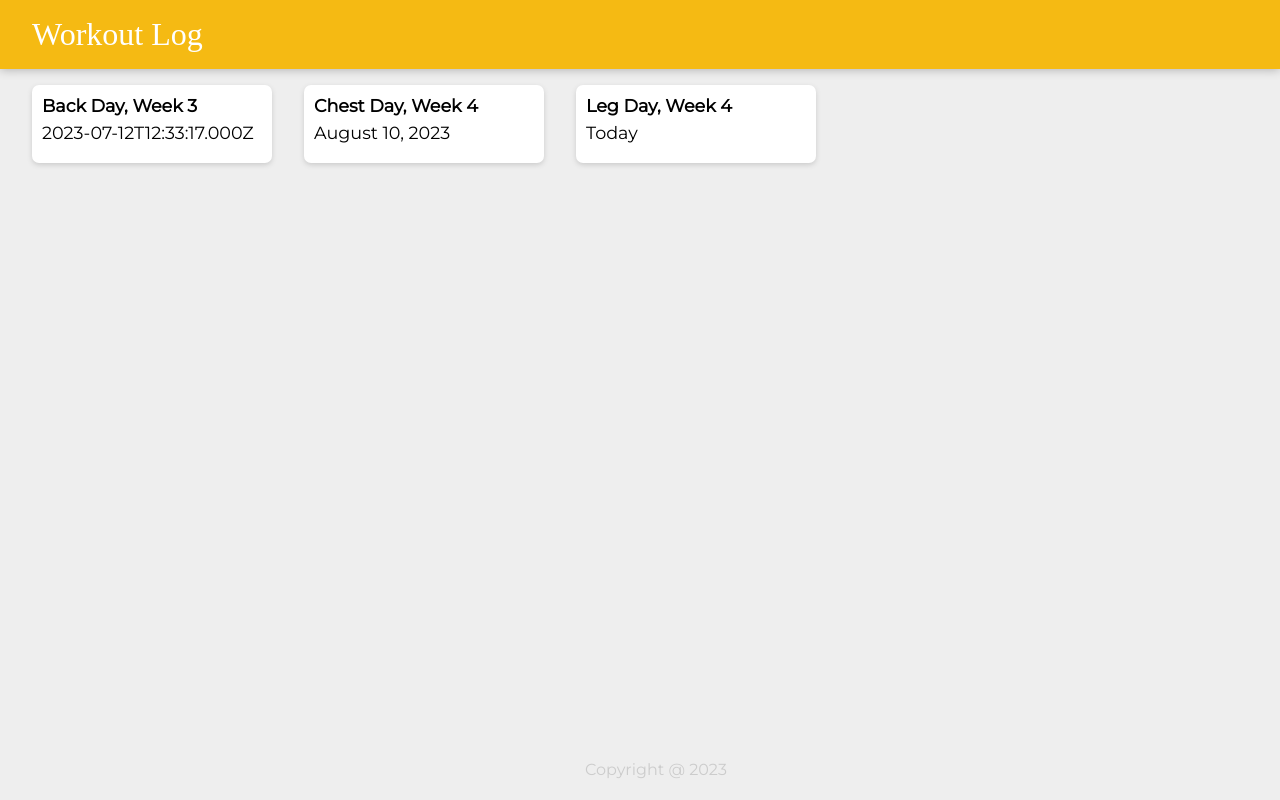
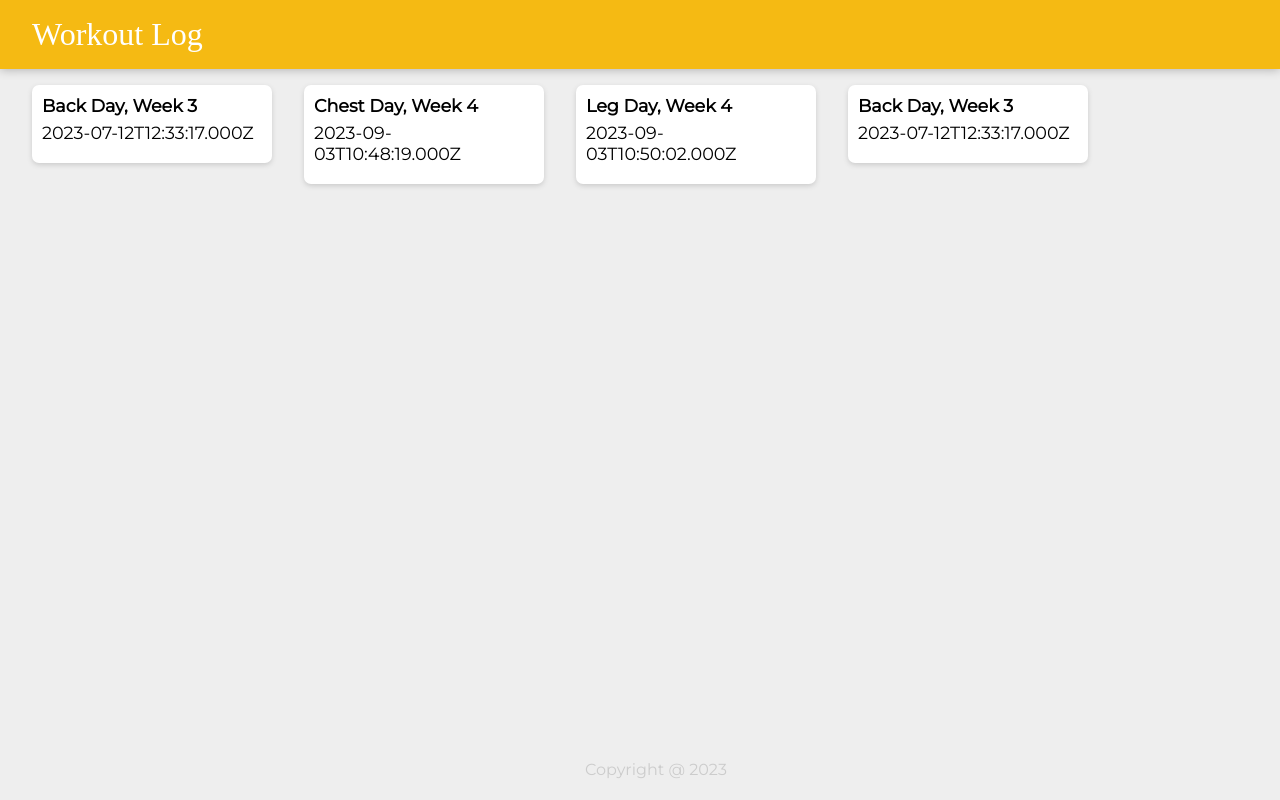
Before and after one commit to abu-ullah/WorkoutLog-App, a React (Create React App) app: page / in a window 1280 px wide. Built offline with nearby package versions, Linux system fonts and the light colour scheme; a web font is replaced by a local one.

Commit message:
Mapping Data to our Logs Component

```diff
--- a/src/components/App.jsx
+++ b/src/components/App.jsx
@@ -3,22 +3,27 @@ import Header from './Header';
 import Log from './Log';
 import Footer from './Footer';
 
+import logs from '../logs';
+
+function createLog(log) {
+  return (
+    <Log
+      key={log.workout_log_id}
+      name={log.name}
+      last_updated={log.last_updated}
+    />
+  );
+}
+
 function App() {
     return (
         <div>
             <Header />
-            <Log
-                name="Back Day, Week 3"
-                last_updated="2023-07-12T12:33:17.000Z"
-            />
-            <Log
-                name="Chest Day, Week 4"
-                last_updated="August 10, 2023"
-            />
-            <Log
-                name="Leg Day, Week 4"
-                last_updated="Today"
-            />
+              {logs.map(createLog)}
+              <Log
+                  name="Back Day, Week 3"
+                  last_updated="2023-07-12T12:33:17.000Z"
+              />
             <Footer />
         </div>
     );
--- /dev/null
+++ b/src/logs.js
@@ -0,0 +1,97 @@
+const logs = [
+  {
+    "workout_log_id": "16eb4067a68e413ba400d2a941eb6960",
+    "name": "Back Day, Week 3",
+    "created_by": {
+      "name": "Abu Ullah",
+      "email": "abu.ullah03@gmail.com",
+      "user_id": "c54dd2aa8025411d89b7896d665bd807"
+    },
+    "location": "McGill Econo",
+    "exercises": [
+      {
+        "exercise_id": "aef206465f9644f39c2dc534f2ae5218",
+        "name": "Wide Grip Lat Pulldown",
+        "sets": 3,
+        "reps": 6,
+        "intensity": "187 lbs",
+        "notes": "I would dropset to 143 lbs and do 5 extra reps."
+      },
+      {
+        "exercise_id": "c89abefedca34c7a961cb1af3bf97427",
+        "name": "TBar Back Row",
+        "sets": 3,
+        "reps": 5,
+        "intensity": "3 plates",
+        "notes": "I would dropset to 2 plates and do 5 extra reps."
+      }
+    ],
+    "date_added": "2023-07-12T12:33:17.000Z",
+    "last_updated": "2023-07-12T12:33:17.000Z",
+    "isDeleted": false
+  },
+  {
+    "workout_log_id": "a2afaa0a0c214d84a2d5eca676a2513e",
+    "name": "Chest Day, Week 4",
+    "created_by": {
+      "name": "Abu Ullah",
+      "email": "abu.ullah03@gmail.com",
+      "user_id": "c54dd2aa8025411d89b7896d665bd807"
+    },
+    "location": "McGill Econo",
+    "exercises": [
+      {
+        "exercise_id": "0e177814cc5348ce9d72ea5a27cecce7",
+        "name": "Incline DB Chest Press",
+        "sets": 3,
+        "reps": 5,
+        "intensity": "85 lbs",
+        "notes": "With the help of a spotter."
+      },
+      {
+        "exercise_id": "9c53ab93618e49b4930ca8d52b063797",
+        "name": "Chest Press Machine",
+        "sets": 3,
+        "reps": 5,
+        "intensity": "210 lbs",
+        "notes": "I can only do it with someone's help for the first rep."
+      }
+    ],
+    "date_added": "2023-09-03T10:48:19.000Z",
+    "last_updated": "2023-09-03T10:48:19.000Z",
+    "isDeleted": false
+  },
+  {
+    "workout_log_id": "8136b064c8a047f6a813c7da23012742",
+    "name": "Leg Day, Week 4",
+    "created_by": {
+      "name": "Abu Ullah",
+      "email": "abu.ullah03@gmail.com",
+      "user_id": "c54dd2aa8025411d89b7896d665bd807"
+    },
+    "location": "Atwater Econo",
+    "exercises": [
+      {
+        "exercise_id": "1091e3cd22564f0fac22e1263119f607",
+        "name": "Hack Squat",
+        "sets": 2,
+        "reps": 5,
+        "intensity": "4 plates",
+        "notes": "Lower weight for 3rd set, 3 plates."
+      },
+      {
+        "exercise_id": "57e95b6666c7487cacc3574095ec4950",
+        "name": "Leg Extensions",
+        "sets": 3,
+        "reps": 8,
+        "intensity": "210 lbs",
+        "notes": "With dropsets"
+      }
+    ],
+    "date_added": "2023-09-03T10:50:02.000Z",
+    "last_updated": "2023-09-03T10:50:02.000Z",
+    "isDeleted": false
+  }
+];
+
+export default logs;
```
